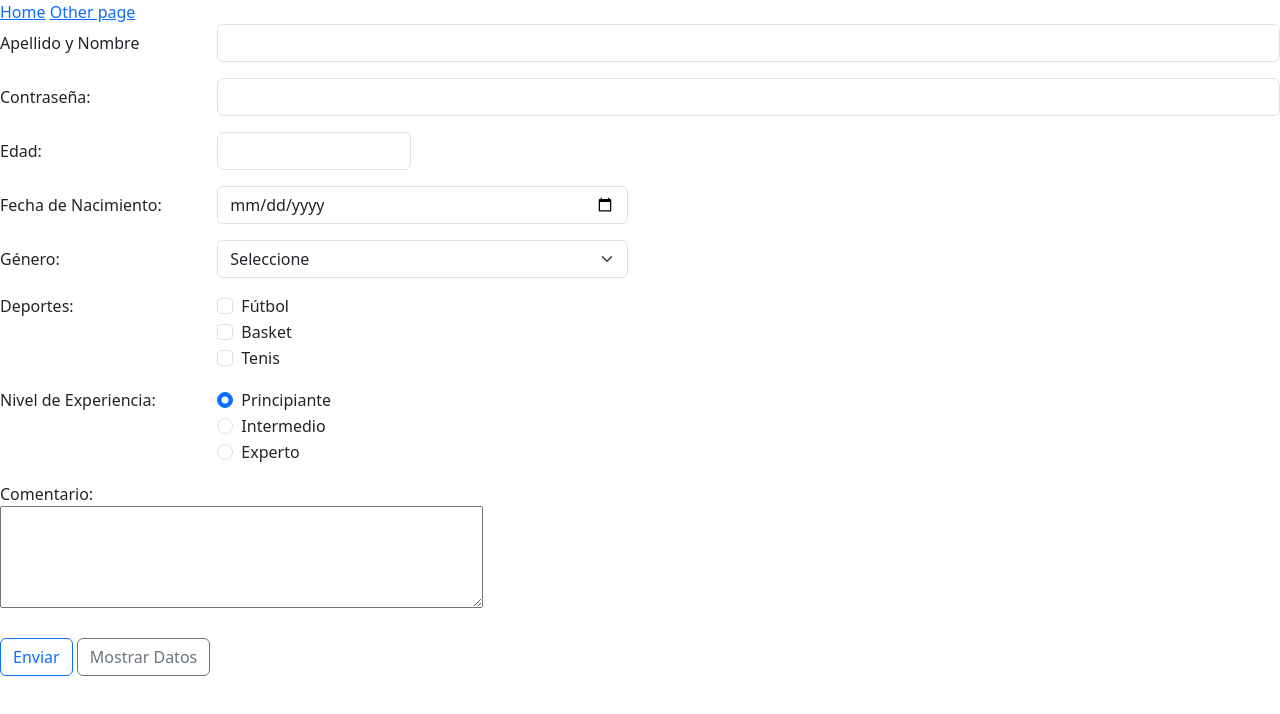
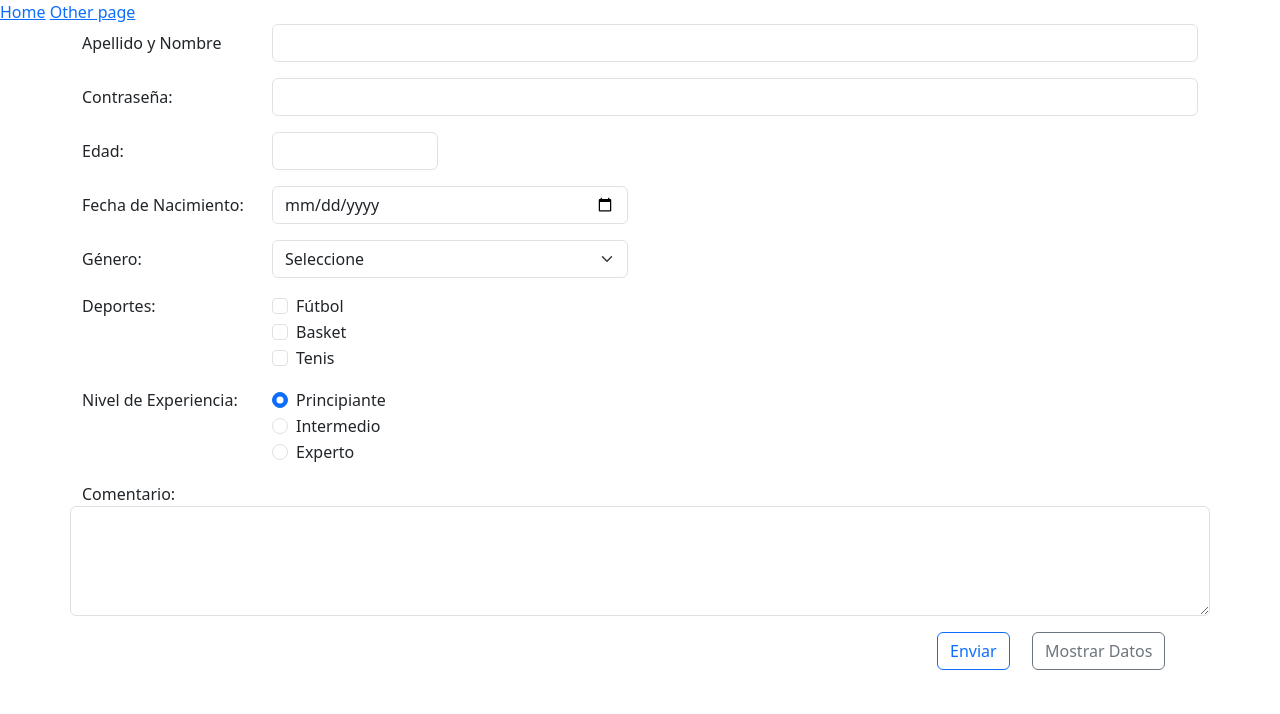
Before and after one commit to Emanuel-UTN/dds-formulario-html, a website: page index.html in a window 1280 px wide. Drawn offline with nearby package versions, Linux system fonts and the light colour scheme.

Commit message:
Clase 9/4

```diff
--- a/index.html
+++ b/index.html
@@ -17,6 +17,7 @@
       <a href="/page2.html">Other page</a>
     </nav>
     <main>
+      <div class="container">
         <form id="formularioAfiliacion" action="#" method="post">
           <!-- Nombre -->
           <div class="row mb-3">
@@ -166,25 +167,32 @@
           </fieldset>
 
           <!-- Comentario -->
-        <label for="comentario">Comentario:</label><br />
+          <div class="row mb-3">
+            <label for="comentario" class="col-sm-2">Comentario:</label><br />
             <textarea
               id="comentario"
               name="comentario"
               rows="4"
               cols="50"
+              class="form-control"
               required
             ></textarea
-        ><br /><br />
+            >
+          </div>
 
 
-        <div class="col-12">
+          <div class="row justify-content-end">
+            <div class="col-sm-1">
               <!-- Botón de Enviar -->
               <button type="submit" class="btn btn-outline-primary">Enviar</button>
-
+            </div>
+            <div class="col-sm-2">
               <!-- Botón de Mostrar Datos -->
               <button type="button" class="btn btn-outline-secondary" onclick="mostrarDatos()">Mostrar Datos</button>
             </div>
+          </div>
         </form>
+      </div>
     </main>
   </body>
   <script>
```
Also changed, not shown: 1 other file. Lines whose indentation alone changed are shown as unchanged.
